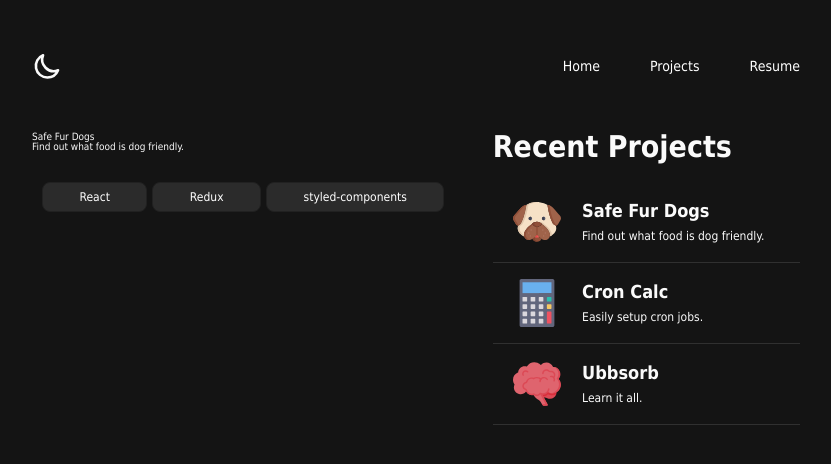
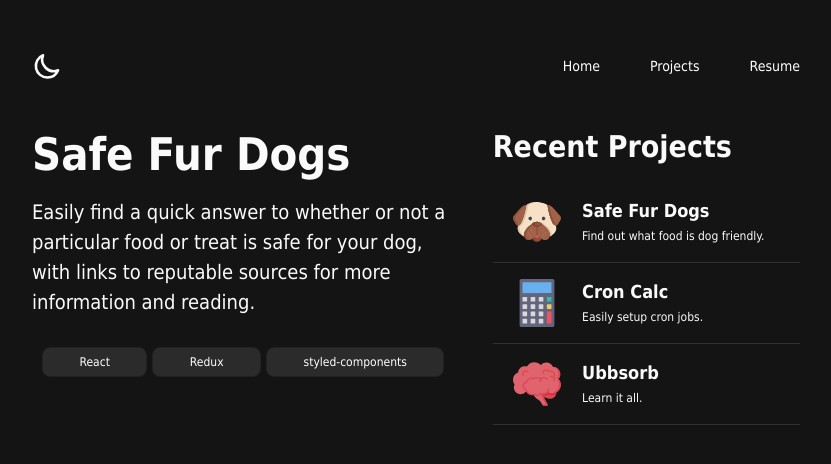
Before and after one commit to alex-lc/portfolio-next, a Next.js app: page /projects in a window 1280 px wide. Shown: the top 464 px of the page, without its empty margins (224-1055 px from the left). Built offline with nearby package versions, Linux system fonts and the light colour scheme.

Commit message:
Changed description property to brief for small description of project in Project List. Added new property to object for long form description that is shown in Project Detail.

```diff
--- a/components/projects/project-detail.js
+++ b/components/projects/project-detail.js
@@ -6,8 +6,8 @@ import TechStackItem from './stack-item'
 function ProjectDetail({ selected }) {
     return (
         <ProjectView>
-            <h1>{selected.title}</h1>
-            <p>{selected.description}</p>
+            <ProjectTitle>{selected.title}</ProjectTitle>
+            <ProjectDescription>{selected.description}</ProjectDescription>
             <StackGrid>
                 {selected.stack.map(item => <TechStackItem key={item} item={item} />)}
             </StackGrid>
@@ -21,6 +21,19 @@ const ProjectView = styled.div`
     width: 55%;
 `
 
+const ProjectTitle = styled.h1`
+    margin-bottom: 2rem;
+    font-size: 4.5rem;
+    font-weight: 900;
+    // text-align: center;
+`
+
+const ProjectDescription = styled.p`
+    font-size: 2rem;
+    font-weight: 200;
+    line-height: 3rem;
+`
+
 const StackGrid = styled.div`
     margin-top: 2rem;
     padding: 1rem;
--- a/components/projects/project-item.js
+++ b/components/projects/project-item.js
@@ -3,14 +3,14 @@ import styled from 'styled-components'
 
 function ProjectItem({ project, setSelectedProject }) {
 
-    const { title, description, image } = project
+    const { title, brief, image } = project
 
     return (
         <ItemContainer className="projectItemSep" onClick={() => setSelectedProject(project)}>
             <ProjectIcon><img src={image} alt={title} /></ProjectIcon>
             <Details>
                 <ProjectTitle>{title}</ProjectTitle>
-                <ProjectDescription>{description}</ProjectDescription>
+                <ProjectDescription>{brief}</ProjectDescription>
             </Details>
         </ItemContainer>
     )
--- a/pages/projects/index.js
+++ b/pages/projects/index.js
@@ -13,21 +13,24 @@ function ProjectsPage() {
         {
             id: 1,
             title: 'Safe Fur Dogs',
-            description: 'Find out what food is dog friendly.',
+            brief: 'Find out what food is dog friendly.',
+            description: 'Easily find a quick answer to whether or not a particular food or treat is safe for your dog, with links to reputable sources for more information and reading.',
             image: '/icons/dog.svg',
             stack: ["React", "Redux", "styled-components"]
         },
         {
             id: 2,
             title: 'Cron Calc',
-            description: 'Easily setup cron jobs.',
+            brief: 'Easily setup cron jobs.',
+            description: 'Quickly identify what schedule a cron job will run at and build your own!',
             image: '/icons/calculator.svg',
             stack: ["React", "Tailwind CSS"]
         },
         {
             id: 3,
             title: 'Ubbsorb',
-            description: 'Learn it all.',
+            brief: 'Learn it all.',
+            description: 'Accelerate your learning of subjects with easy to use flash cards.',
             image: '/icons/brain.svg',
             stack: ["Next.js", "styled-components"]
         }
```
